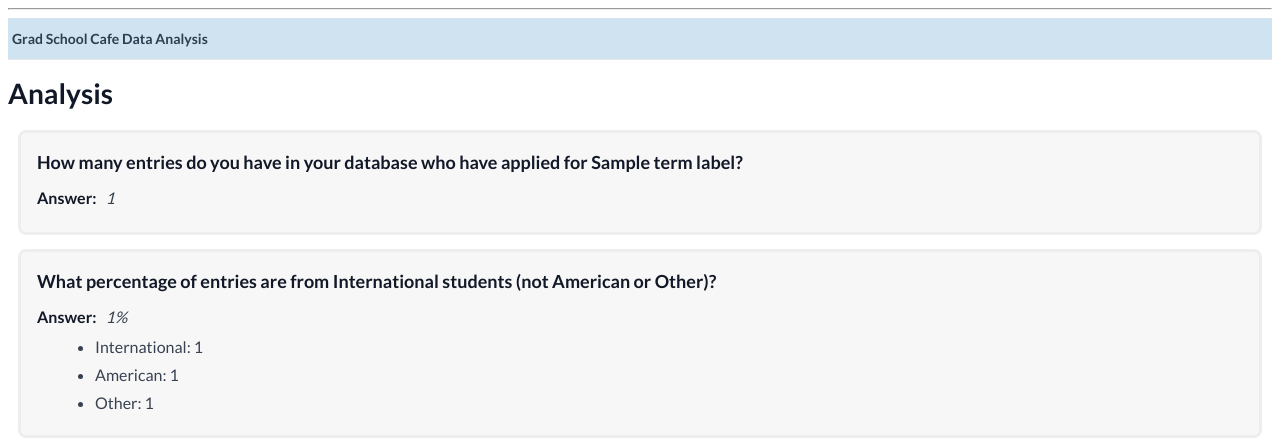
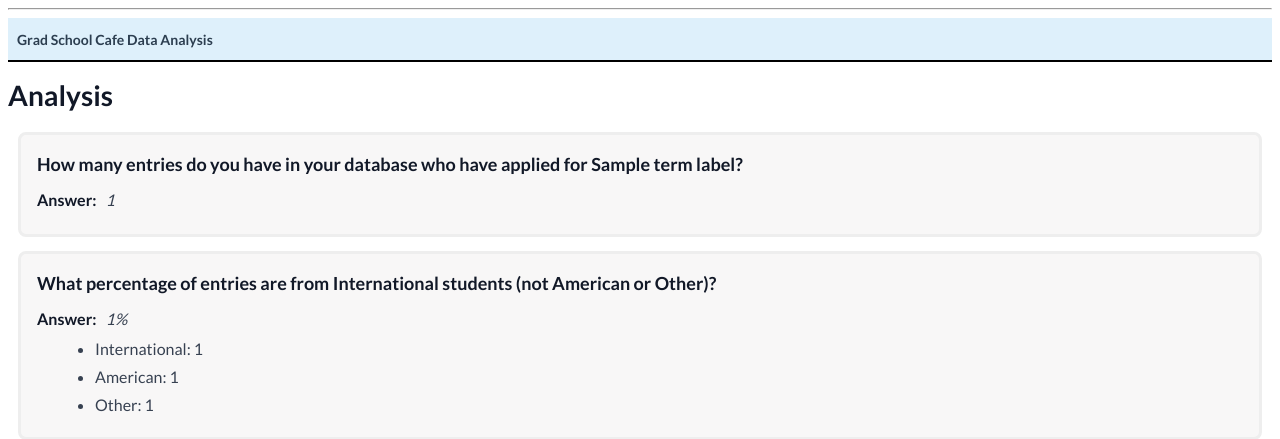
Before and after one commit to jaekwon89/jhu_software_concepts, a Flask app: template module_3/app/templates/analysis.html in a window 1280 px wide. Shown: the top 439 px of the page. Run offline with Flask 3, Linux system fonts and the light colour scheme; the template is opened without the code that fills it: most values are stand-ins (such as "Sample title", 1, 10 or a date in 2020).

Commit message:
Update analysis.css

```diff
--- a/module_3/app/static/analysis.css
+++ b/module_3/app/static/analysis.css
@@ -1,14 +1,15 @@
 /* Base layout */
 .page-header {
-  border-bottom: 1px solid #e5e7eb;
-  background: #cfe4f0;
+  border-bottom: 2px solid #000000;
+  background: #def0fb;
   padding: 10px 4px;
   margin-bottom: 10px;
 }
 .page-header .brand {
   color: #2c3e50;
-  font-weight: 600;
+  font-weight: 1000;
   font-size: 14px;
+  margin: 1px 0 0 5px;
 }
 
 /* Title */
```
